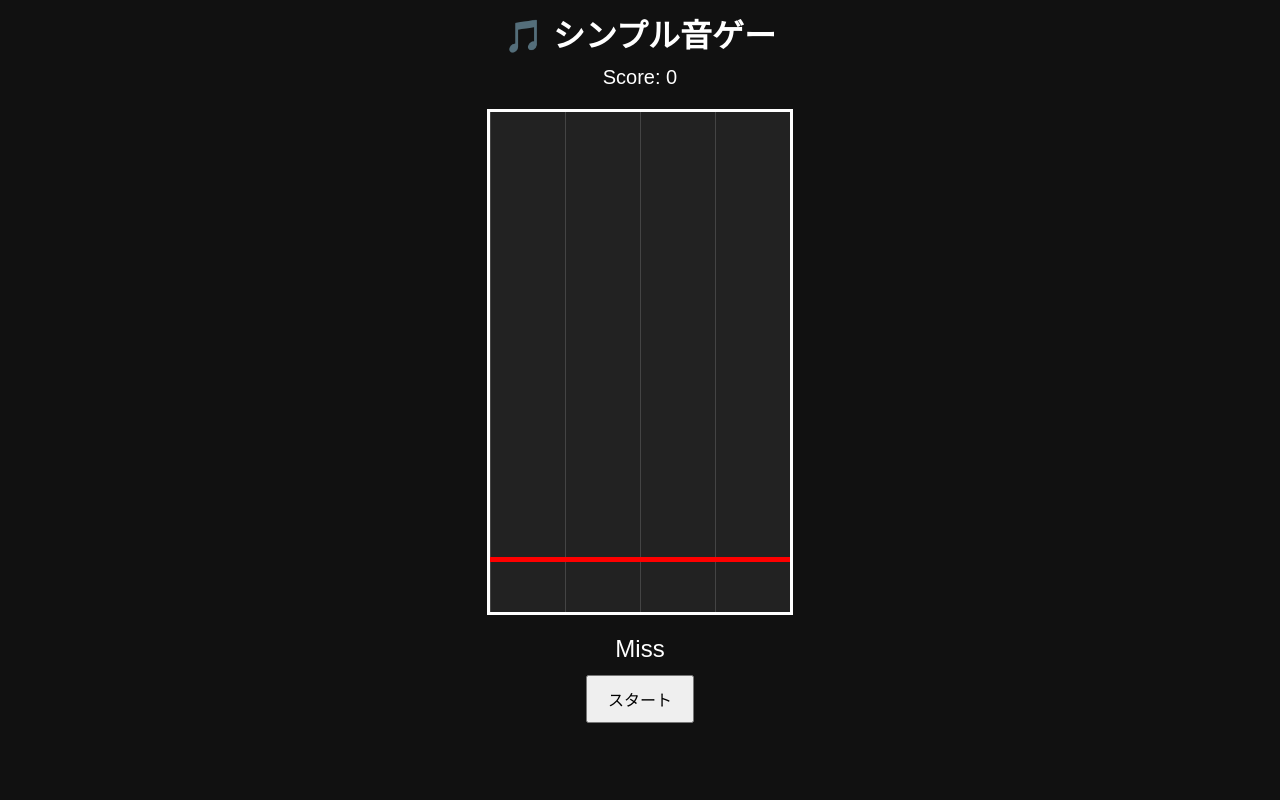
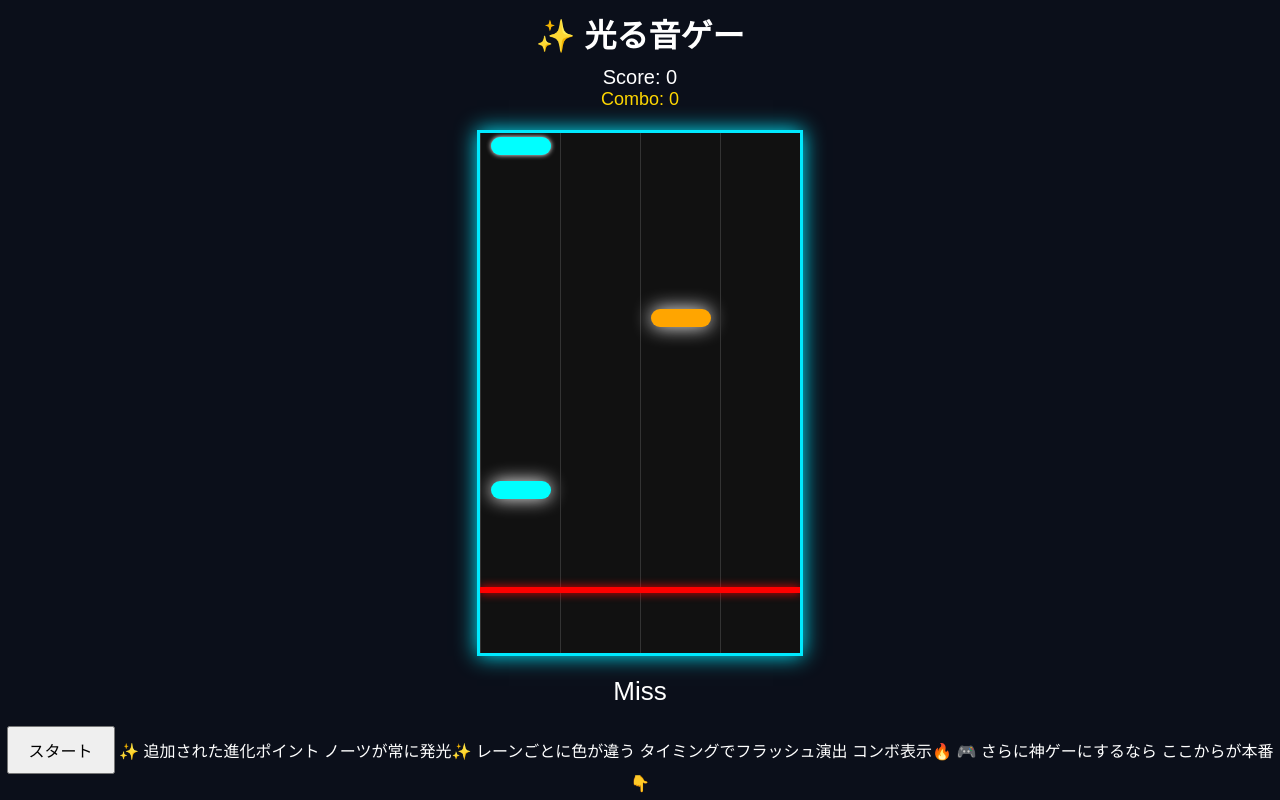
Before and after one commit to Ena65/oto, a plain HTML site: page index.html in a window 1280 px wide. Both pictures are taken after a click on the button "スタート". Drawn offline with Linux system fonts and the light colour scheme.

Commit message:
Update index.html

```diff
--- a/index.html
+++ b/index.html
@@ -2,11 +2,11 @@
 <html lang="ja">
 <head>
 <meta charset="UTF-8">
-<title>シンプル音ゲー</title>
+<title>光る音ゲー</title>
 <style>
   body {
     margin: 0;
-    background: #111;
+    background: #0b0f1a;
     color: white;
     text-align: center;
     font-family: sans-serif;
@@ -18,11 +18,12 @@
 
   #game {
     position: relative;
-    width: 300px;
-    height: 500px;
+    width: 320px;
+    height: 520px;
     margin: 20px auto;
-    background: #222;
-    border: 3px solid white;
+    background: #111;
+    border: 3px solid #00eaff;
+    box-shadow: 0 0 20px #00eaff;
     overflow: hidden;
   }
 
@@ -30,7 +31,7 @@
     position: absolute;
     width: 25%;
     height: 100%;
-    border-left: 1px solid #444;
+    border-left: 1px solid #333;
   }
 
   .lane:nth-child(1) { left: 0%; }
@@ -40,33 +41,46 @@
 
   .note {
     position: absolute;
-    width: 70px;
-    height: 20px;
+    width: 60px;
+    height: 18px;
     border-radius: 10px;
     left: 50%;
     transform: translateX(-50%);
+    animation: glow 1s infinite alternate;
   }
 
-  .lane0 .note { background: cyan; }
-  .lane1 .note { background: lime; }
-  .lane2 .note { background: orange; }
-  .lane3 .note { background: pink; }
+  /* レーンごとの色＋発光 */
+  .lane0 .note { background: cyan; box-shadow: 0 0 15px cyan; }
+  .lane1 .note { background: lime; box-shadow: 0 0 15px lime; }
+  .lane2 .note { background: orange; box-shadow: 0 0 15px orange; }
+  .lane3 .note { background: pink; box-shadow: 0 0 15px pink; }
+
+  @keyframes glow {
+    from { box-shadow: 0 0 5px white; }
+    to { box-shadow: 0 0 20px white; }
+  }
 
   #judgeLine {
     position: absolute;
-    bottom: 50px;
+    bottom: 60px;
     width: 100%;
-    height: 5px;
+    height: 6px;
     background: red;
+    box-shadow: 0 0 10px red;
   }
 
   #score {
     font-size: 20px;
   }
 
+  #combo {
+    font-size: 18px;
+    color: gold;
+  }
+
   #result {
-    font-size: 24px;
-    height: 30px;
+    font-size: 26px;
+    height: 40px;
     margin-top: 10px;
   }
 
@@ -75,19 +89,36 @@
     font-size: 16px;
     margin-top: 10px;
   }
+
+  /* 判定エフェクト */
+  .flash {
+    position: absolute;
+    bottom: 50px;
+    width: 25%;
+    height: 20px;
+    background: white;
+    opacity: 0.7;
+    animation: flash 0.2s;
+  }
+
+  @keyframes flash {
+    from { opacity: 1; }
+    to { opacity: 0; }
+  }
 </style>
 </head>
 
 <body>
 
-<h1>🎵 シンプル音ゲー</h1>
+<h1>✨ 光る音ゲー</h1>
 <div id="score">Score: 0</div>
+<div id="combo">Combo: 0</div>
 
 <div id="game">
-  <div class="lane"></div>
-  <div class="lane"></div>
-  <div class="lane"></div>
-  <div class="lane"></div>
+  <div class="lane lane0"></div>
+  <div class="lane lane1"></div>
+  <div class="lane lane2"></div>
+  <div class="lane lane3"></div>
   <div id="judgeLine"></div>
 </div>
 
@@ -98,9 +129,12 @@
 const game = document.getElementById("game");
 const resultText = document.getElementById("result");
 const scoreText = document.getElementById("score");
+const comboText = document.getElementById("combo");
+const lanes = document.querySelectorAll(".lane");
 
 let notes = [];
 let score = 0;
+let combo = 0;
 let gameInterval;
 let spawnInterval;
 
@@ -113,40 +147,42 @@ function spawnNote() {
   const note = document.createElement("div");
   note.classList.add("note");
   note.style.top = "0px";
-
-  const laneDiv = game.children[lane];
   note.dataset.lane = lane;
   note.dataset.hit = "false";
 
-  laneDiv.appendChild(note);
+  lanes[lane].appendChild(note);
   notes.push(note);
 }
 
 // ゲーム開始
 function startGame() {
   score = 0;
+  combo = 0;
   notes = [];
+
   scoreText.innerText = "Score: 0";
+  comboText.innerText = "Combo: 0";
   resultText.innerText = "";
 
   clearInterval(gameInterval);
   clearInterval(spawnInterval);
 
-  spawnInterval = setInterval(spawnNote, 800);
-
+  spawnInterval = setInterval(spawnNote, 700);
   gameInterval = setInterval(updateGame, 16);
 }
 
-// 更新処理
+// 更新
 function updateGame() {
   notes.forEach((note, index) => {
     let top = parseInt(note.style.top);
     top += speed;
     note.style.top = top + "px";
 
-    if (top > 450) {
+    if (top > 460) {
       if (note.dataset.hit === "false") {
         resultText.innerText = "Miss";
+        combo = 0;
+        comboText.innerText = "Combo: 0";
       }
       note.remove();
       notes.splice(index, 1);
@@ -156,13 +192,7 @@ function updateGame() {
 
 // 判定
 document.addEventListener("keydown", (e) => {
-  const keyMap = {
-    "d": 0,
-    "f": 1,
-    "j": 2,
-    "k": 3
-  };
-
+  const keyMap = { d: 0, f: 1, j: 2, k: 3 };
   const lane = keyMap[e.key];
   if (lane === undefined) return;
 
@@ -171,7 +201,7 @@ document.addEventListener("keydown", (e) => {
 
   notes.forEach(note => {
     if (parseInt(note.dataset.lane) === lane && note.dataset.hit === "false") {
-      let diff = Math.abs(450 - parseInt(note.style.top));
+      let diff = Math.abs(460 - parseInt(note.style.top));
       if (diff < bestDiff) {
         bestDiff = diff;
         bestNote = note;
@@ -183,20 +213,49 @@ document.addEventListener("keydown", (e) => {
     bestNote.dataset.hit = "true";
     bestNote.remove();
 
+    showFlash(lane);
+
     if (bestDiff < 15) {
       resultText.innerText = "Perfect!";
       score += 100;
+      combo++;
     } else if (bestDiff < 40) {
       resultText.innerText = "Good!";
       score += 50;
+      combo++;
     } else {
       resultText.innerText = "Miss";
+      combo = 0;
     }
 
     scoreText.innerText = "Score: " + score;
+    comboText.innerText = "Combo: " + combo;
   }
 });
+
+// 光エフェクト
+function showFlash(lane) {
+  const flash = document.createElement("div");
+  flash.classList.add("flash");
+  flash.style.left = (lane * 25) + "%";
+  game.appendChild(flash);
+
+  setTimeout(() => flash.remove(), 200);
+}
 </script>
 
 </body>
 </html>
+✨ 追加された進化ポイント
+
+ノーツが常に発光✨
+
+レーンごとに色が違う
+
+タイミングでフラッシュ演出
+
+コンボ表示🔥
+
+🎮 さらに神ゲーにするなら
+
+ここからが本番👇
```
